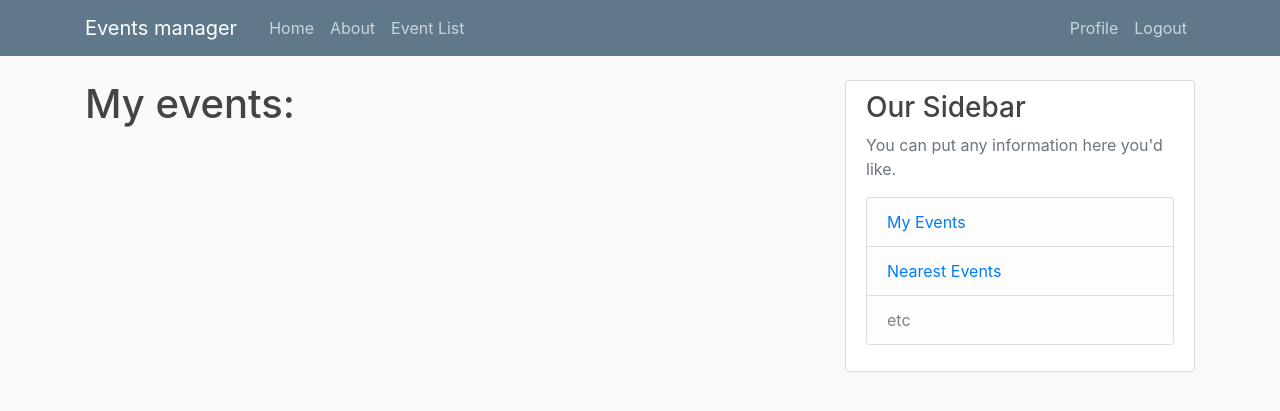
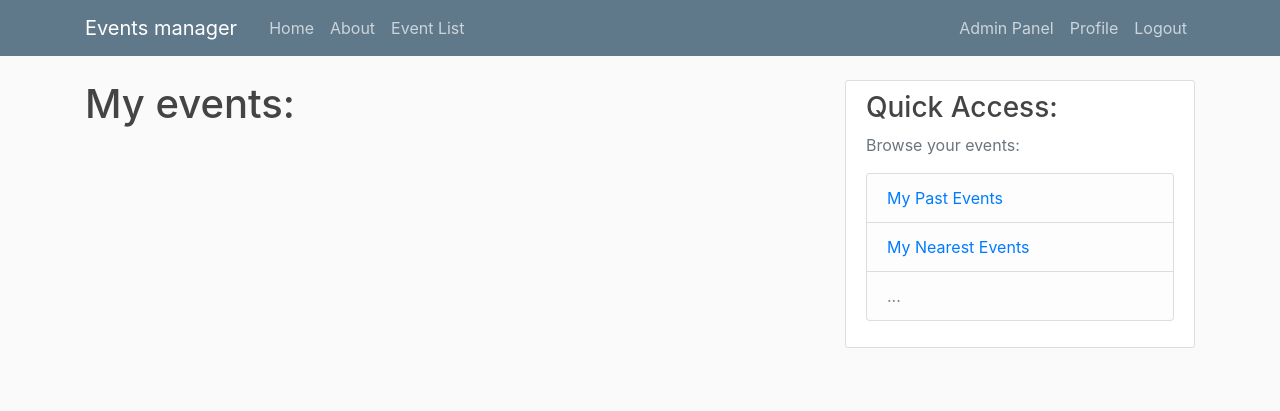
Before and after one commit to FunnyGames/event-manager, a Django app: page /myevents/ in a window 1280 px wide. Shown: the top 411 px of the page. Run offline with Django 3.2, Linux system fonts and the light colour scheme; the visitor is signed in with stand-in values (Sample User, id 1); data that the repository does not hold is empty; some libraries are stand-ins or nearby versions.

Commit message:
PM2020T26-25 Added GUI for my events

```diff
--- a/event_manager/event/templates/event/base.html
+++ b/event_manager/event/templates/event/base.html
@@ -38,6 +38,9 @@
                     <!-- Navbar Right Side -->
                     <div class="navbar-nav">
                         {% if user.is_authenticated %}
+                        {% if user.is_superuser %}
+                        <a class="nav-item nav-link" href="/admin/">Admin Panel</a>
+                        {% endif %}
                         <a class="nav-item nav-link" href="{% url 'profile' %}">Profile</a>
                         <a class="nav-item nav-link" href="{% url 'logout' %}">Logout</a>
                         {% else %}
@@ -61,22 +64,24 @@
                 {% endif %}
                 {% block content %}{% endblock %}
             </div>
+            {% if user.is_authenticated %}
             <div class="col-md-4">
                 <div class="content-section">
-                    <h3>Our Sidebar</h3>
-                    <p class='text-muted'>You can put any information here you'd like.
+                    <h3>Quick Access:</h3>
+                    <p class='text-muted'>Browse your events:
                         <ul class="list-group">
                             <li class="list-group-item list-group-item-light">
-                                <a href="{% url 'event-my_events' %}">My Events</a>
+                                <a href="{% url 'event-my_events_past' %}">My Past Events</a>
                             </li>
                             <li class="list-group-item list-group-item-light">
-                                <a href="{% url 'event-event_list' %}">Nearest Events</a>
+                                <a href="{% url 'event-my_events' %}">My Nearest Events</a>
                             </li>
-                            <li class="list-group-item list-group-item-light">etc</li>
+                            <li class="list-group-item list-group-item-light">...</li>
                         </ul>
                     </p>
                 </div>
             </div>
+            {% endif %}
         </div>
     </main>
 
--- a/event_manager/event/templates/event/event_list.html
+++ b/event_manager/event/templates/event/event_list.html
@@ -19,10 +19,10 @@
     <h2><a class="article-title" href="{% url 'event-view' event.id %}">{{ event.title }}</a></h2>
     <p class="article-content">{{ event.description }}</p>
     <p class="article-content">
-      Date range: {{ event.start_date }} - {{ event.end_date }}
+      <b>Date range:</b> {{ event.start_date }} - {{ event.end_date }}
     </p>
-    <p class="article-content">Capacity: {{ event.capacity }}</p>
-    <p class="article-content">Place: {{ event.place }}</p>
+    <p class="article-content"><b>Capacity:</b> {{ event.capacity }}</p>
+    <p class="article-content"><b>Place:</b> {{ event.place }}</p>
     {% for u in announcements %}
     {% if u.EventId == event.id %}
     <div class="article-metadata" style="color: green !important;">
--- a/event_manager/event/templates/event/my_events.html
+++ b/event_manager/event/templates/event/my_events.html
@@ -26,10 +26,10 @@
         <h2><a class="article-title" href="{% url 'event-view' event.id %}">{{ event.title }}</a></h2>
         <p class="article-content">{{ event.description }}</p>
         <p class="article-content">
-            Date range: {{ event.start_date }} - {{ event.end_date }}
+            <b>Date range:</b> {{ event.start_date }} - {{ event.end_date }}
         </p>
-        <p class="article-content">Capacity: {{ event.capacity }}</p>
-        <p class="article-content">Place: {{ event.place }}</p>
+        <p class="article-content"><b>Capacity:</b> {{ event.capacity }}</p>
+        <p class="article-content"><b>Place:</b> {{ event.place }}</p>
         {% for u in announcements %}
         {% if u.EventId == event.id %}
         <div class="article-metadata" style="color: green !important;">
--- a/event_manager/event/urls.py
+++ b/event_manager/event/urls.py
@@ -7,6 +7,7 @@ urlpatterns = [
     path('event_list/', views.event_list, name='event-event_list'),
     path('event/<int:id>/', views.view_event, name='event-view'),
     path('myevents/', views.my_events, name='event-my_events'),
+    path('myevents/past', views.my_events_past, name='event-my_events_past'),
     path('myevents/<int:id>/delete', views.remove_my_event,
          name='event-remove_my_event'),
 
--- a/event_manager/event/views.py
+++ b/event_manager/event/views.py
@@ -1,4 +1,5 @@
 from django.shortcuts import render, redirect, get_object_or_404
+from django.contrib.auth.decorators import login_required
 from django.contrib import messages
 from django.db import connection
 from .models import Event
@@ -8,6 +9,7 @@ from .models import RateEvent
 from .models import MyEvent
 from django.db.models import Avg
 from .forms import RateEventForm
+from datetime import date
 
 # Create your views here.
 
@@ -36,8 +38,10 @@ def view_event(request, id):
 
     form = None
     my_rating = None
+    my_event = []
 
     if request.user.id:
+        my_event = MyEvent.objects.filter(EventId=id, user=request.user)
         my_rating = (RateEvent.objects.filter(
             user=request.user).filter(EventId=id).first())
         if my_rating == None:
@@ -59,27 +63,28 @@ def view_event(request, id):
         'event': get_object_or_404(Event, id=id),
         'announcements': EventUpdates.objects.filter(EventId=id),
         'cancelled_event': CancelledEvent.objects.filter(EventId=id),
-        'registered_users': 1,  # placeholder for future use
+        'registered_users': MyEvent.objects.filter(EventId=id).count(),
         'ratings_counts': RateEvent.objects.filter(EventId=id).count(),
         'ratings_avg': RateEvent.objects.filter(EventId=id).aggregate(Avg('rate')),
         'my_rating': my_rating,
-        'my_event': MyEvent.objects.filter(EventId=id),
+        'my_event': my_event,
         'form': form
     }
 
     return render(request, 'event/event.html', context)
 
 
+@login_required
 def my_events(request):
     if request.method == 'POST':
         eventId = request.POST.get('EventId', None)
         if (eventId != None):
-            x = MyEvent.objects.create(EventId=eventId, user=request.user)
+            MyEvent.objects.create(EventId=eventId, user=request.user)
             messages.success(
                 request, f'Event was added to your events successfully')
 
     context = {
-        'events': Event.objects.all(),
+        'events': Event.objects.filter(create_date__gte=date.today()),
         'announcements': EventUpdates.objects.all(),
         'cancelled_events': CancelledEvent.objects.all(),
         'my_events': MyEvent.objects.filter(user_id=request.user.id)
@@ -87,6 +92,18 @@ def my_events(request):
     return render(request, 'event/my_events.html', context)
 
 
+@login_required
+def my_events_past(request):
+    context = {
+        'events': Event.objects.filter(create_date__lte=date.today()),
+        'announcements': EventUpdates.objects.all(),
+        'cancelled_events': CancelledEvent.objects.all(),
+        'my_events': MyEvent.objects.filter(user_id=request.user.id)
+    }
+    return render(request, 'event/my_events.html', context)
+
+
+@login_required
 def remove_my_event(request, id):
     if request.method == 'POST':
         myId = request.POST.get('id', None)
```
Also changed, not shown: event_manager/users/templates/users/profile.html (+10 -1 lines).
